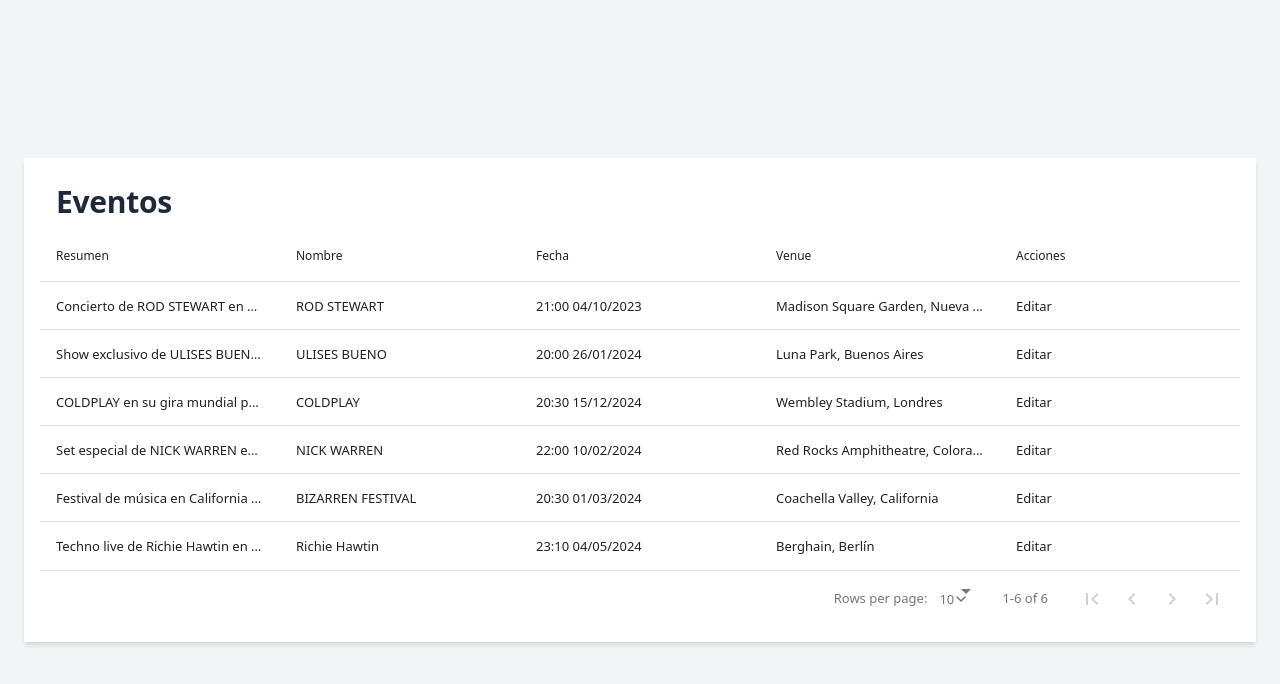
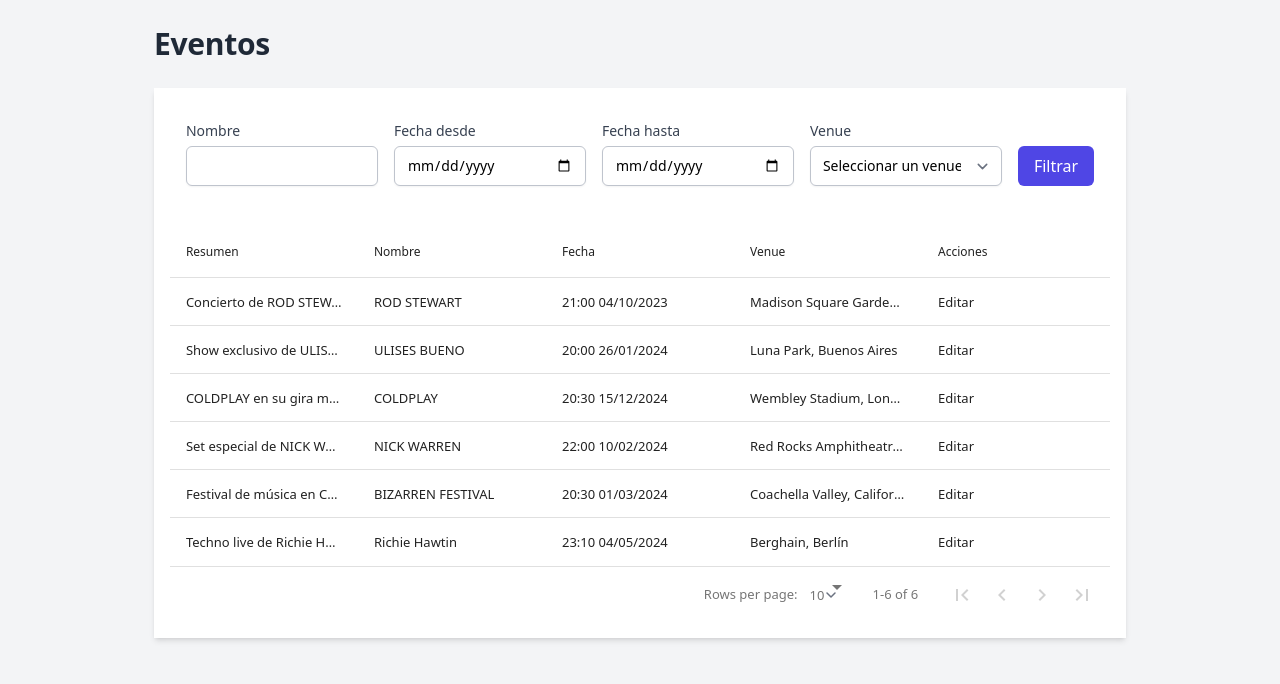
Before and after one commit to seekerparkingdev/backoffice-frontend, a React (Vite) app: page /eventos in a window 1280 px wide. Shown: the top 684 px of the page. Built offline with nearby package versions, Linux system fonts and the light colour scheme.

Commit message:
Grilla terminada

```diff
--- a/package.json
+++ b/package.json
@@ -21,7 +21,8 @@
     "react-icons": "^5.3.0",
     "react-leaflet": "^4.2.1",
     "react-router-dom": "^6.28.0",
-    "react-transition-group": "^4.4.5"
+    "react-transition-group": "^4.4.5",
+    "sweetalert2": "^11.14.5"
   },
   "devDependencies": {
     "@vitejs/plugin-react": "^4.2.1",
--- a/src/components/eventos/grilla/EventoGrilla.jsx
+++ b/src/components/eventos/grilla/EventoGrilla.jsx
@@ -1,6 +1,7 @@
 import React from "react";
 import { ConfigColumns } from "./ConfigColumns";
 import DataTable from "react-data-table-component";
+import EventosFiltroForm from "./EventosFiltroForm";
 import { Titulo } from "../../Titulo";
 
 const data = [
@@ -43,14 +44,22 @@
 ];
 
 const EventoGrilla = () => (
-  <div className="p-6 bg-gray-100 min-h-screen   flex items-center justify-center">
-    <div className="w-full max-w-7xl bg-white shadow-md p-4">
-      <DataTable
-        title={<Titulo titulo={"Eventos"}/>}
-        columns={ConfigColumns}
-        data={data}
-        pagination
-      />
+  <div className=" flex justify-center  bg-gray-100">
+    <div className="p-6  min-h-screen justify-center">
+      {/* Título de la sección alineado a la izquierda */}
+      <div className="mb-6">
+        <Titulo titulo={"Eventos"} />
+      </div>
+
+      <div className="w-full max-w-7xl bg-white shadow-md p-4">
+        {/* Filtro de eventos */}
+        <div className="flex justify-start mb-6">
+          <EventosFiltroForm />
+        </div>
+
+        {/* Tabla de eventos */}
+        <DataTable columns={ConfigColumns} data={data} pagination />
+      </div>
     </div>
   </div>
 );
--- /dev/null
+++ b/src/components/eventos/grilla/EventosFiltroForm.jsx
@@ -0,0 +1,111 @@
+import React, { useState } from "react";
+import Swal from "sweetalert2";
+
+const EventosFiltroForm = () => {
+  const [nombreEvento, setNombreEvento] = useState("");
+  const [fechaDesde, setFechaDesde] = useState("");
+  const [fechaHasta, setFechaHasta] = useState("");
+  const [venue, setVenue] = useState("");
+
+  const handleFiltrar = () => {
+    Swal.fire({
+      title: "Filtros Aplicados",
+      html: `
+        <p><strong>Nombre:</strong> ${nombreEvento || "No especificado"}</p>
+        <p><strong>Fecha Desde:</strong> ${fechaDesde || "No especificada"}</p>
+        <p><strong>Fecha Hasta:</strong> ${fechaHasta || "No especificada"}</p>
+        <p><strong>Venue:</strong> ${venue || "No especificado"}</p>
+      `,
+      icon: "info",
+      confirmButtonText: "Aceptar",
+    });
+  };
+
+  return (
+    <div className="flex flex-wrap items-end gap-4 p-4     max-w-full">
+      {/* Nombre del evento */}
+      <div className="flex flex-col">
+        <label
+          htmlFor="eventNombre"
+          className="block text-sm font-medium text-gray-700"
+        >
+          Nombre
+        </label>
+        <input
+          type="text"
+          id="eventNombre"
+          value={nombreEvento}
+          onChange={(e) => setNombreEvento(e.target.value)}
+          className="mt-1 block w-48 rounded-md border-gray-300 shadow-sm focus:border-indigo-500 focus:ring-indigo-500 sm:text-sm"
+        />
+      </div>
+
+      {/* Fecha desde */}
+      <div className="flex flex-col">
+        <label
+          htmlFor="fechaDesde"
+          className="block text-sm font-medium text-gray-700"
+        >
+          Fecha desde
+        </label>
+        <input
+          type="date"
+          id="fechaDesde"
+          value={fechaDesde}
+          onChange={(e) => setFechaDesde(e.target.value)}
+          className="mt-1 block w-48 rounded-md border-gray-300 shadow-sm focus:border-indigo-500 focus:ring-indigo-500 sm:text-sm"
+        />
+      </div>
+
+      {/* Fecha hasta */}
+      <div className="flex flex-col">
+        <label
+          htmlFor="fechaHasta"
+          className="block text-sm font-medium text-gray-700"
+        >
+          Fecha hasta
+        </label>
+        <input
+          type="date"
+          id="fechaHasta"
+          value={fechaHasta}
+          onChange={(e) => setFechaHasta(e.target.value)}
+          className="mt-1 block w-48 rounded-md border-gray-300 shadow-sm focus:border-indigo-500 focus:ring-indigo-500 sm:text-sm"
+        />
+      </div>
+
+      {/* Venue */}
+      <div className="flex flex-col">
+        <label
+          htmlFor="venue"
+          className="block text-sm font-medium text-gray-700"
+        >
+          Venue
+        </label>
+        <select
+          id="venue"
+          value={venue}
+          onChange={(e) => setVenue(e.target.value)}
+          className="mt-1 block w-48 rounded-md border-gray-300 shadow-sm focus:border-indigo-500 focus:ring-indigo-500 sm:text-sm"
+        >
+          <option value="">Seleccionar un venue</option>
+          <option value="Venue A">Venue A</option>
+          <option value="Venue B">Venue B</option>
+          <option value="Venue C">Venue C</option>
+        </select>
+      </div>
+
+      {/* Botón Filtrar */}
+      <div className="flex flex-col">
+        <button
+          onClick={handleFiltrar}
+          className="mt-6 px-4 py-2 bg-indigo-600 text-white rounded-md hover:bg-indigo-700 focus:ring-2 focus:ring-indigo-500 focus:ring-offset-2"
+        >
+          Filtrar
+        </button>
+      </div>
+    </div>
+  );
+};
+
+export default EventosFiltroForm;
--- a/src/page/eventos/EventosPage.jsx
+++ b/src/page/eventos/EventosPage.jsx
@@ -1,11 +1,10 @@
 import EventoGrilla from "../../components/eventos/grilla/EventoGrilla";
+
 
 const EventosPage = () => {
   return (
     <div>
-      <div>
-        <EventoGrilla />
-      </div>
+      <EventoGrilla />
     </div>
   );
 };
```
Also changed, not shown: 1 other file (tests, documents, lock files or other folders).
